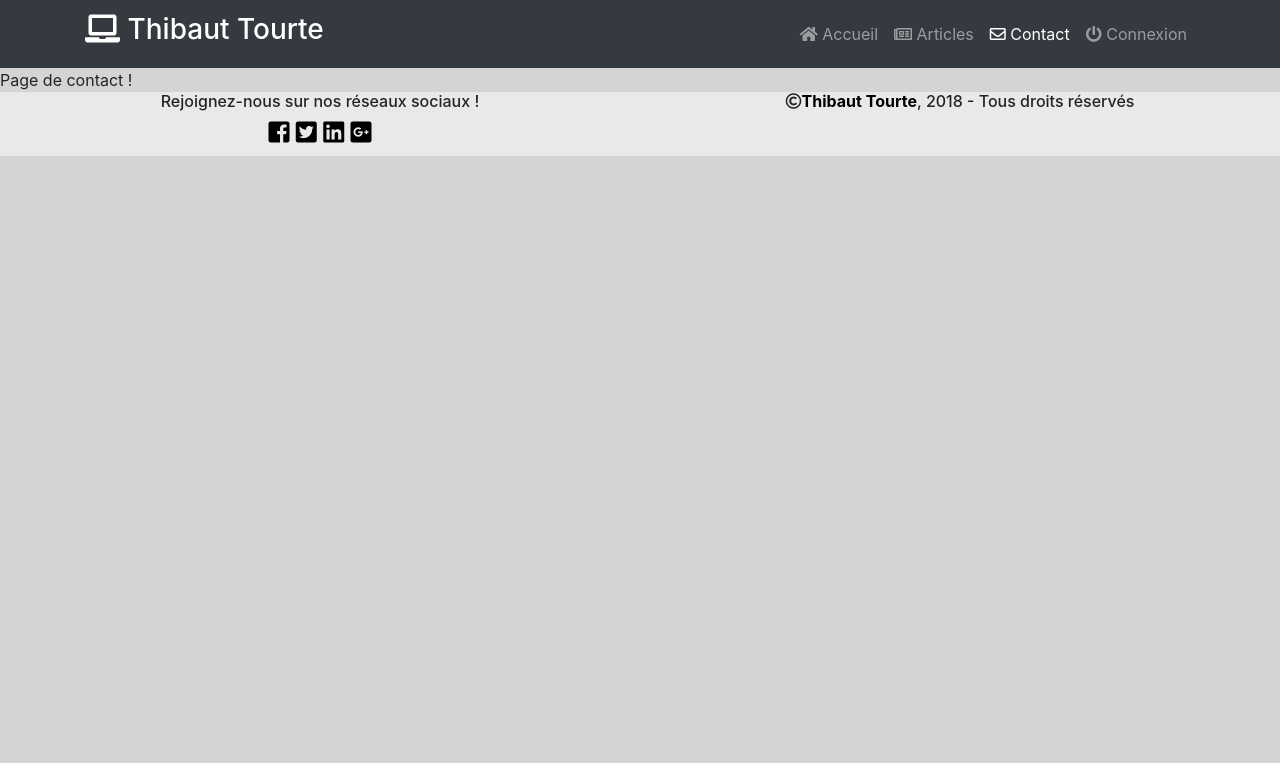
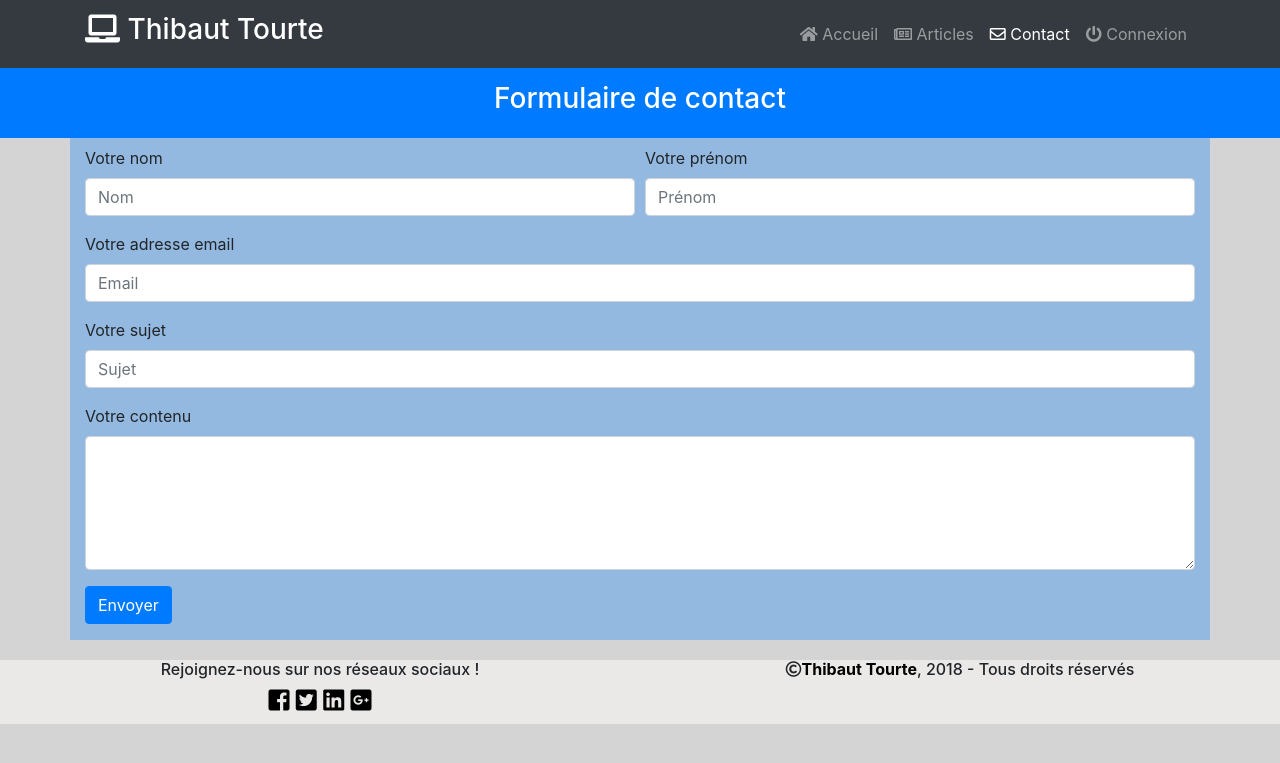
Before and after one commit to MalronWall/OC_Fo-Back_P5, a PHP site: page /index.php?url=contact in a window 1280 px wide. Shown: the top 763 px of the page. Run offline with PHP 8.4, Linux system fonts and the light colour scheme; some libraries are stand-ins or nearby versions.

Commit message:
Frontend contact.html.twig + ContactController + ContactHelper

```diff
--- a/etc/Application/Routing/Router.php
+++ b/etc/Application/Routing/Router.php
@@ -45,6 +45,7 @@ class Router
 
     public function run()
     {
+
         try {
             if (!isset($this->routes[$_SERVER['REQUEST_METHOD']])) {
                 throw new RouterException('REQUEST_METHOD does not exist !');
@@ -58,7 +59,7 @@ class Router
             }
             throw new RouterException('No matching routes !');
         } catch (RouterException $e) {
-            die("An error has occurred : " . $e->getMessage());
+            die("An error has occurred in Router.php->run: " . $e->getMessage());
         }
     }
 
@@ -70,7 +71,7 @@ class Router
             }
             return $this->namedRoutes[$name]->getUrl($params);
         } catch (RouterException $e) {
-            die("An error has occurred : " . $e->getMessage());
+            die("An error has occurred in Router.php->url(): " . $e->getMessage());
         }
     }
 }
--- a/etc/config/routing/routes.php
+++ b/etc/config/routing/routes.php
@@ -7,7 +7,8 @@
 //    $router->post('/posts/:id', function ($id){ echo 'Afficher l\'article '.$id.' la valeur '.$_POST['name'];});
 /*****************************************************************************************************************/
 
-    $router->get('', "Default#home");
-    $router->get('posts', "Post#list");
-    $router->get('contact', "Contact#contact");
-    $router->get('login', "User#login");
+$router->get('', "Default#home");
+$router->get('posts', "Post#list");
+$router->post('contact', "Contact#contact");
+$router->get('contact', "Contact#contact");
+$router->get('login', "User#login");
--- a/public/css/myStyle.css
+++ b/public/css/myStyle.css
@@ -10,6 +10,18 @@ blockquote {
 
 #headHome {
     position: absolute;
+}
+
+/********** CONTACT **********/
+#headContact {
+    background: #007bff;
+    color: white;
+    height: 70px;
+}
+
+#formContact {
+    margin-bottom: 20px;
+    background: rgba(0,123,255,0.3);
 }
 
 /********** FOOTER **********/
--- a/src/Controller/ContactController.php
+++ b/src/Controller/ContactController.php
@@ -27,10 +27,15 @@ class ContactController extends AbstractController
 
         if ($requestMethod == 'POST') {
             $post = $_POST;
-            $this->contactHelper->processContactForm($post);
-            $this->addFlash('success', 'Message envoyé');
+            if ($this->contactHelper->processContactForm($post) === true) {
+                $this->addFlash('success', 'Message envoyé !');
+            } else {
+                $this->addFlash('danger', 'Problème robotique !');
+            }
         }
 
-        return $this->render('contact.html.twig');
+        return $this->render('contact.html.twig', [
+
+        ]);
     }
 }
--- a/src/Helper/ContactHelper.php
+++ b/src/Helper/ContactHelper.php
@@ -12,7 +12,45 @@ class ContactHelper
 {
     public function processContactForm(array $post)
     {
-        //TODO Verification conformité des données passés.
-        //TODO Envoi mail à l'admin
+        $valide = false;
+        if ($_SERVER['SERVER_NAME']!='localhost') {
+            $key = "6Lc0YlMUAAAAACFxZtZIVuCg1E0NczBo2jjYV8tF";
+            $response = $_POST['g-recaptcha-response'];
+            $userIp = $_SERVER['REMOTE_ADDR'];
+
+            $api_url = "https://www.google.com/recaptcha/api/siteverify?secret="
+                . $key
+                . "&response=" . $response
+                . "&remoteip=" . $userIp;
+
+            $decode = json_decode(file_get_contents($api_url), true);
+
+            if ($decode['success'] == true) {
+                if ($this->sendMail($post) === true) {
+                    $valide = true;
+                }
+            }
+            return $valide;
+        }
+        if ($this->sendMail($post) === true) {
+            $valide = true;
+        }
+        return $valide;
+    }
+
+    public function sendMail(array $post)
+    {
+        if ($_SERVER['SERVER_NAME']=='localhost') {
+            ini_set('SMTP', 'smtp.sfr.fr');
+            ini_set('sendmail_from', 'thibaut.tourte@sfr.fr');
+        }
+
+        $content = "Message envoyé à partir du formulaire de votre blog :<br/>
+                    Message de ".$post['firstname']." ".$post['firstname'].
+                    "<".$post['email']."><br/><br/>".$post['content'];
+        if (mail("thibaut.tourte17@gmail.com", $post['subject'], $content) === true) {
+            return true;
+        }
+        return false;
     }
 }
--- a/templates/contact.html.twig
+++ b/templates/contact.html.twig
@@ -1,5 +1,84 @@
 {% extends 'layout.html.twig' %}
 
 {% block content %}
-    Page de contact !
+    <header class="container-fluid">
+        <div class="row text-center" id="headContact">
+            <div class="col-sm-12 align-self-center">
+                <h3>Formulaire de contact</h3>
+            </div>
+        </div>
+    </header>
+    <section class="container" id="formContact">
+        {% if _flashbag is not empty %}
+            <div class="alert alert-{{ _flashbag.type }} alert-dismissible fade show" data-dismiss="alert" role="alert">
+                <strong>{{ _flashbag.message }}</strong>
+                <small><i class="text-muted">- Cliquer pour faire disparaître</i></small>
+            </div>
+        {% endif %}
+        <form class="needs-validation" method="post" novalidate>
+            <div class="form-row">
+                <div class="col-sm-6 mb-3 mt-2">
+                    <label for="name">Votre nom</label>
+                    <input type="text" name="name" class="form-control" id="name" placeholder="Nom" required>
+                    <div class="invalid-feedback">
+                        Veuillez renseigner votre nom !
+                    </div>
+                </div>
+                <div class="col-sm-6 mb-3 mt-2">
+                    <label for="firstname">Votre prénom</label>
+                    <input type="text" name="firstname" class="form-control" id="firstname" placeholder="Prénom" required>
+                    <div class="invalid-feedback">
+                        Veuillez renseigner votre prénom !
+                    </div>
+                </div>
+            </div>
+            <div class="form-group">
+                <label for="email">Votre adresse email</label>
+                <input type="email" name="email" class="form-control" id="email" placeholder="Email" required>
+                <div class="invalid-feedback">
+                    Veuillez entrer un format valide !
+                </div>
+            </div>
+            <div class="form-group">
+                <label for="subject">Votre sujet</label>
+                <input type="text" name="subject" class="form-control" id="subject" placeholder="Sujet" required>
+                <div class="invalid-feedback">
+                    Veuillez renseigner votre un sujet !
+                </div>
+            </div>
+            <div class="form-group">
+                <label for="content">Votre contenu</label>
+                <textarea class="form-control" name="content" id="content" rows="5" required></textarea>
+                <div class="invalid-feedback">
+                    Veuillez compléter votre message !
+                </div>
+            </div>
+            <div class="g-recaptcha mb-3 mt-3" data-sitekey="6Lc0YlMUAAAAALWfhBc7ozK_DaFX9L4BUUAFV8WB"></div>
+            <button class="btn btn-primary mb-3" type="submit">Envoyer</button>
+        </form>
+    </section>
 {% endblock %}
+
+{% block javascript %}
+{% verbatim %}
+<script>
+// Example starter JavaScript for disabling form submissions if there are invalid fields
+(function() {
+    'use strict';
+    window.addEventListener('load', function() {
+        // Fetch all the forms we want to apply custom Bootstrap validation styles to
+        const forms = document.getElementsByClassName('needs-validation');
+        // Loop over them and prevent submission
+        const validation = Array.prototype.filter.call(forms, function(form) {
+            form.addEventListener('submit', function(event) {
+                if (form.checkValidity() === false) {
+                    event.preventDefault();
+                    event.stopPropagation();
+                }
+                form.classList.add('was-validated');
+            }, false);
+        });
+    }, false);
+})();
+{% endverbatim %}
+{% endblock %}
--- a/templates/home.html.twig
+++ b/templates/home.html.twig
@@ -2,7 +2,7 @@
 
 {% block head %}
 <header class="container-fluid">
-    <div class="row justify-content-center">
+    <div class="row justify-content-center mb-3">
         <img src="../public/images/laptop.jpg" alt="Une personne développe sur son ordinateur" class="img-fluid">
         <blockquote class="col-6  align-self-center" id="headHome">
             <h3 class="mb-0 text-center"><strong>
--- a/templates/layout.html.twig
+++ b/templates/layout.html.twig
@@ -5,7 +5,7 @@
 
     <title>{% block title %}{{ title }}{% endblock %}</title>
 
-    {% block stylesheets %}
+    <script src="https://www.google.com/recaptcha/api.js"></script>
     <!-- Ligne à commenter une fois développé -->
     <link rel="stylesheet" href="../public/css/bootstrap.min.css">
     <link rel="stylesheet" href="https://stackpath.bootstrapcdn.com/bootstrap/4.1.0/css/bootstrap.min.css"
@@ -28,6 +28,7 @@
             integrity="sha384-uefMccjFJAIv6A+rW+L4AHf99KvxDjWSu1z9VI8SKNVmz4sk7buKt/6v9KI65qnm"
             crossorigin="anonymous">
     </script>
+    {% block stylesheets %}
     {% endblock %}
 
     <link rel="icon" type="image/x-icon" href=""/>
@@ -94,7 +95,8 @@
     </div>
 </footer>
 
-{% block javascripts %}{% endblock %}
+{% block javascript %}
+{% endblock %}
 
 </body>
 </html>
```
Lines whose indentation alone changed are shown as unchanged.
